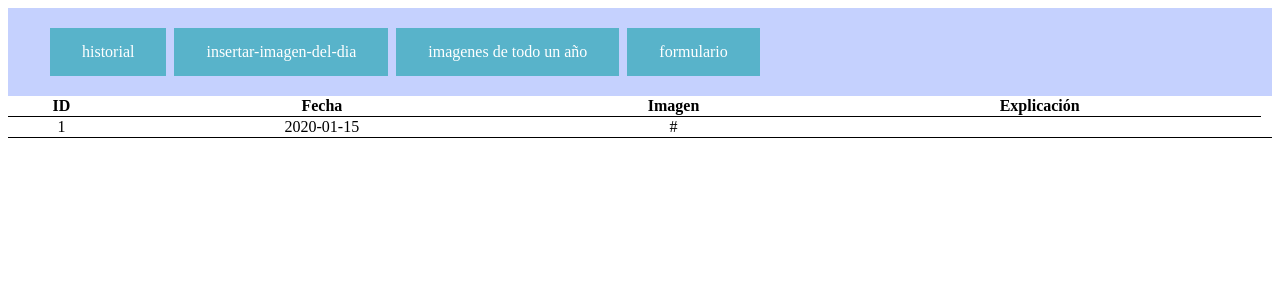
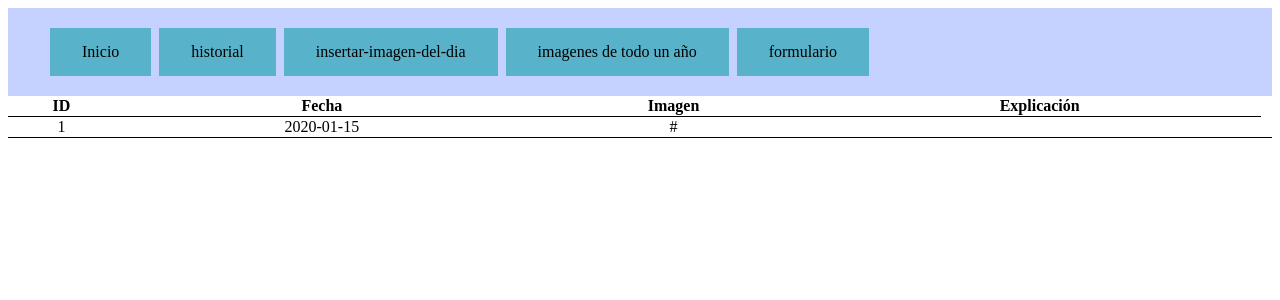
Before and after one commit to olgapf02/PF-Olga_Perez, a Flask app: page /historial in a window 1280 px wide. Shown: the top 300 px of the page. Run offline with Flask 3, Linux system fonts and the light colour scheme; tables that the repository leaves empty hold one stand-in row (values such as "Sample post"); some libraries are stand-ins or nearby versions.

Commit message:
imagen del historial clicable

```diff
--- a/static/style.css
+++ b/static/style.css
@@ -45,7 +45,7 @@
 }
 a{
 text-decoration:none;
-color:white;
+color:black;
 font-size: 16px;
 }
 
--- a/templates/fotos_ano.html
+++ b/templates/fotos_ano.html
@@ -5,6 +5,7 @@
     <header>
         <div >
             <ul classs ="enlaces">
+                <li class=" img"> <a href="/" >Inicio</a></li>
                 <li class=" historia"><a href="/historial" >historial </a></li>
                 <li class=" img"> <a href="/insertar-imagen-dia" >insertar-imagen-del-dia</a></li>
                 <li class=" img"> <a href="/imagenes-año" >imagenes de todo un año</a></li>
--- a/templates/historial.html
+++ b/templates/historial.html
@@ -7,6 +7,7 @@
   <header>
         <div >
             <ul classs ="enlaces">
+                <li class=" img"> <a href="/" >Inicio</a></li>
                 <li class=" historia"><a href="/historial" >historial </a></li>
                 <li class=" img"> <a href="/insertar-imagen-dia" >insertar-imagen-del-dia</a></li>
                 <li class=" img"> <a href="/imagenes-año" >imagenes de todo un año</a></li>
@@ -29,7 +30,7 @@
           <tr>
             <td>{{ imagen.0 }}</td>
             <td>{{ imagen.1 }}</td>
-            <td>{{ imagen.2 }}</td>
+            <td><a href="{{ imagen.2 }}">{{ imagen.2 }}</a></td>
             <td>{{ imagen.3 }}</td>
             <td>{{ imagen.4 }}</td>
           </tr>
--- a/templates/insertar.html
+++ b/templates/insertar.html
@@ -7,6 +7,7 @@
     <header>
         <div >
             <ul classs ="enlaces">
+                <li class=" img"> <a href="/" >Inicio</a></li>
                 <li class=" historia"><a href="/historial" >historial </a></li>
                 <li class=" img"> <a href="/insertar-imagen-dia" >insertar-imagen-del-dia</a></li>
                 <li class=" img"> <a href="/imagenes-año" >imagenes de todo un año</a></li>
```
Also changed, not shown: templates/formulario.html (+4 -3 lines).
